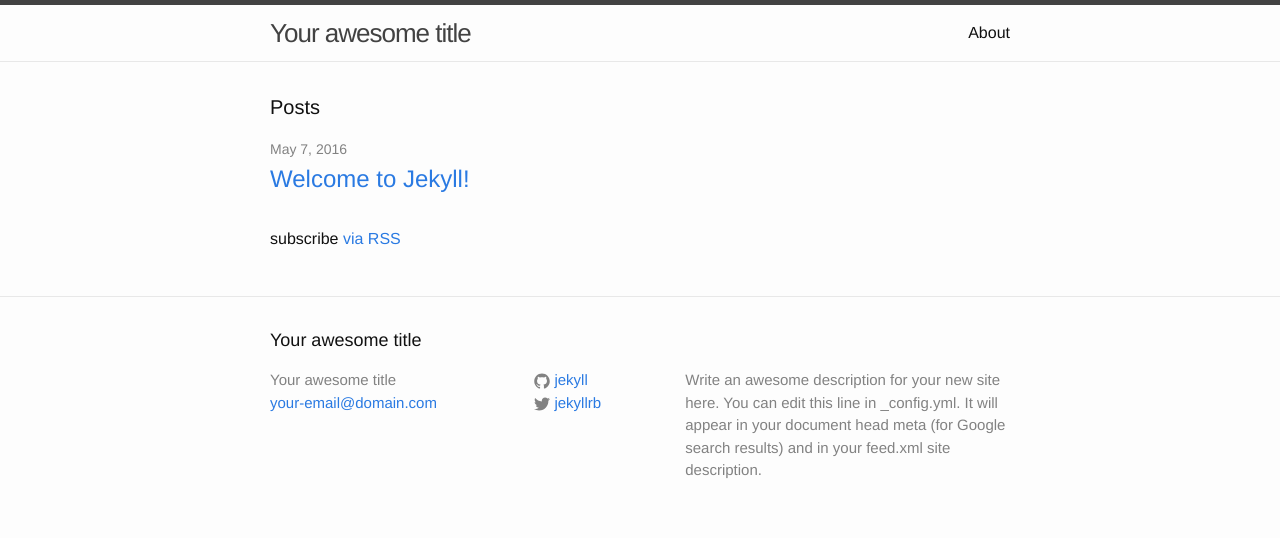
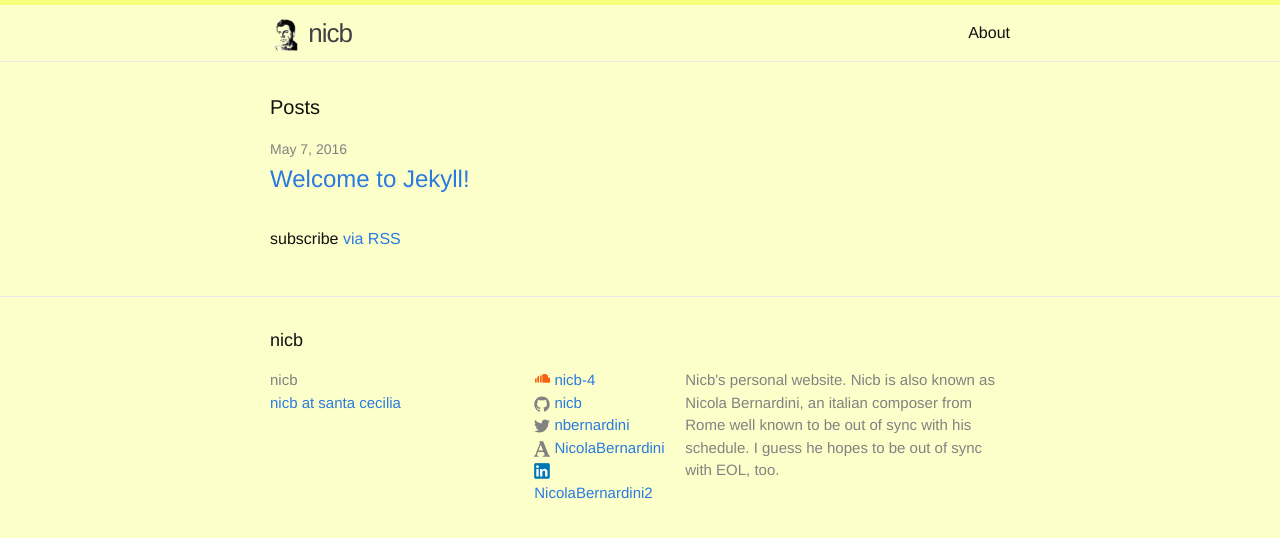
Before and after one commit to nicb/nicb.github.io, a Jekyll site: the page built from index.html, in a window 1280 px wide. Shown: the top 538 px of the page. Built offline with Jekyll 4.4.1, drawn with Linux system fonts in a browser that asks for light colours.

Commit message:
added a few social things

```diff
--- a/_config.yml
+++ b/_config.yml
@@ -6,16 +6,22 @@
 # 'jekyll serve'. If you change this file, please restart the server process.
 
 # Site settings
-title: Your awesome title
-email: your-email@domain.com
+title: nicb
+email_name: nicb at santa cecilia
+email_url: n.bernardini@conservatoriosantacecilia.it
 description: > # this means to ignore newlines until "baseurl:"
-  Write an awesome description for your new site here. You can edit this
-  line in _config.yml. It will appear in your document head meta (for
-  Google search results) and in your feed.xml site description.
+  Nicb's personal website. Nicb is also known as Nicola Bernardini,
+  an italian composer from Rome well known to be out of sync with his schedule.
+  I guess he hopes to be out of sync with EOL, too.
 baseurl: "" # the subpath of your site, e.g. /blog
-url: "http://yourdomain.com" # the base hostname & protocol for your site
-twitter_username: jekyllrb
-github_username:  jekyll
+imageurl: '/img/'
+url: 'https://nicb.github.io' # the base hostname & protocol for your site
+twitter_username: nbernardini
+github_username:  nicb
+academia_username: NicolaBernardini
+slideshare_username: NicolaBernardini2
+soundcloud_username: nicb-4
+nicb_icon: nicb-low-gray-192x192.png
 
 # Build settings
 markdown: kramdown
--- a/_includes/footer.html
+++ b/_includes/footer.html
@@ -8,12 +8,18 @@
       <div class="footer-col footer-col-1">
         <ul class="contact-list">
           <li>{{ site.title }}</li>
-          <li><a href="mailto:{{ site.email }}">{{ site.email }}</a></li>
+          <li><a href="mailto:{{ site.email_url }}">{{ site.email_name }}</a></li>
         </ul>
       </div>
 
       <div class="footer-col footer-col-2">
         <ul class="social-media-list">
+          {% if site.soundcloud_username %}
+          <li>
+            {% include icon-soundcloud.html username=site.soundcloud_username %}
+          </li>
+          {% endif %}
+
           {% if site.github_username %}
           <li>
             {% include icon-github.html username=site.github_username %}
@@ -23,6 +29,18 @@
           {% if site.twitter_username %}
           <li>
             {% include icon-twitter.html username=site.twitter_username %}
+          </li>
+          {% endif %}
+
+          {% if site.academia_username %}
+          <li>
+            {% include icon-academia.html username=site.academia_username %}
+          </li>
+          {% endif %}
+
+          {% if site.slideshare_username %}
+          <li>
+            {% include icon-slideshare.html username=site.slideshare_username %}
           </li>
           {% endif %}
         </ul>
--- a/_includes/header.html
+++ b/_includes/header.html
@@ -2,7 +2,7 @@
 
   <div class="wrapper">
 
-    <a class="site-title" href="{{ site.baseurl }}/">{{ site.title }}</a>
+    <a class="site-title" href="{{ site.baseurl }}/">{% include icon-nicb.html username=site.github_username %} {{ site.title }}</a>
 
     <nav class="site-nav">
       <a href="#" class="menu-icon">
--- /dev/null
+++ b/_includes/icon-academia.html
@@ -0,0 +1 @@
+<a href="https://conservatoriosantacecilia.academia.edu/{{ include.username }}"><span class="icon icon--academia">{% include icon-academia.svg %}</span><span class="username">{{ include.username }}</span></a>
--- /dev/null
+++ b/_includes/icon-nicb.html
@@ -0,0 +1 @@
+<span class="icon--nicb"><img src="{{ site.nicb_icon | prepend: site.imageurl }}" href="https://nicb.github.io/{{ include.username }}" alt="nicb" width="32" height="32" /></span>
--- /dev/null
+++ b/_includes/icon-slideshare.html
@@ -0,0 +1 @@
+<a href="http://www.slideshare.net/{{ include.username }}"><span class="icon icon--slideshare">{% include icon-slideshare.svg %}</span><span class="username">{{ include.username }}</span></a>
--- /dev/null
+++ b/_includes/icon-soundcloud.html
@@ -0,0 +1 @@
+<a href="https://soundcloud.com/{{ include.username }}"><span class="icon icon--soundcloud">{% include icon-soundcloud.svg %}</span><span class="username">{{ include.username }}</span></a>
--- a/_sass/_layout.scss
+++ b/_sass/_layout.scss
@@ -2,7 +2,7 @@
  * Site header
  */
 .site-header {
-    border-top: 5px solid $grey-color-dark;
+    border-top: 5px solid $topborder-color-light;
     border-bottom: 1px solid $grey-color-light;
     min-height: 56px;
 
@@ -22,6 +22,10 @@
     &:visited {
         color: $grey-color-dark;
     }
+}
+
+.icon--nicb {
+  width: 64px;
 }
 
 .site-nav {
--- a/css/main.scss
+++ b/css/main.scss
@@ -15,12 +15,14 @@ $base-line-height: 1.5;
 $spacing-unit:     30px;
 
 $text-color:       #111;
-$background-color: #fdfdfd;
+$background-color: #fcffc9;
 $brand-color:      #2a7ae2;
 
 $grey-color:       #828282;
 $grey-color-light: lighten($grey-color, 40%);
 $grey-color-dark:  darken($grey-color, 25%);
+$topborder-color:  darken($background-color, 30%);
+$topborder-color-light: lighten($topborder-color, 15%);
 
 // Width of the content area
 $content-width:    800px;
```
Also changed, not shown: _includes/icon-academia.svg (added), _includes/icon-slideshare.svg (added), _includes/icon-soundcloud.svg (added), favicon.ico (added), img/nicb-low-gray-192x192.png (added).
